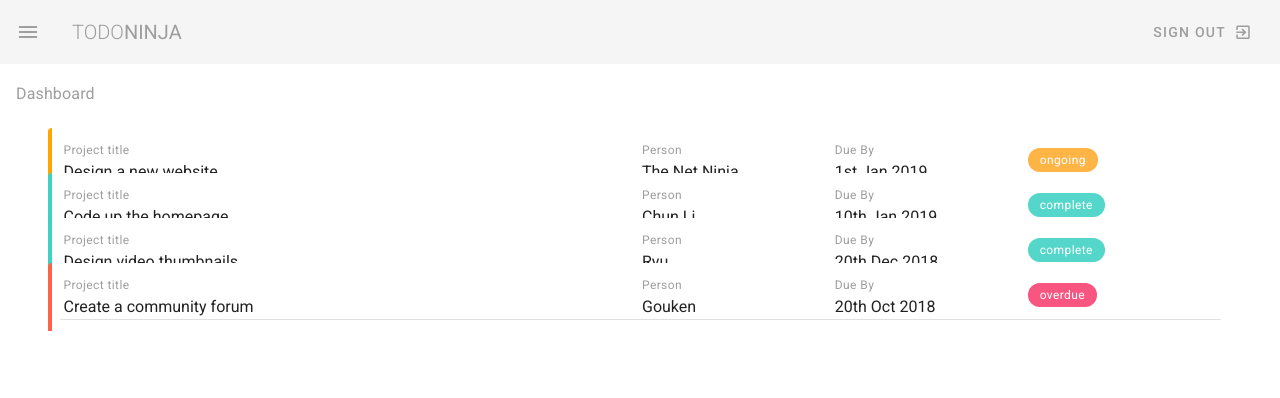
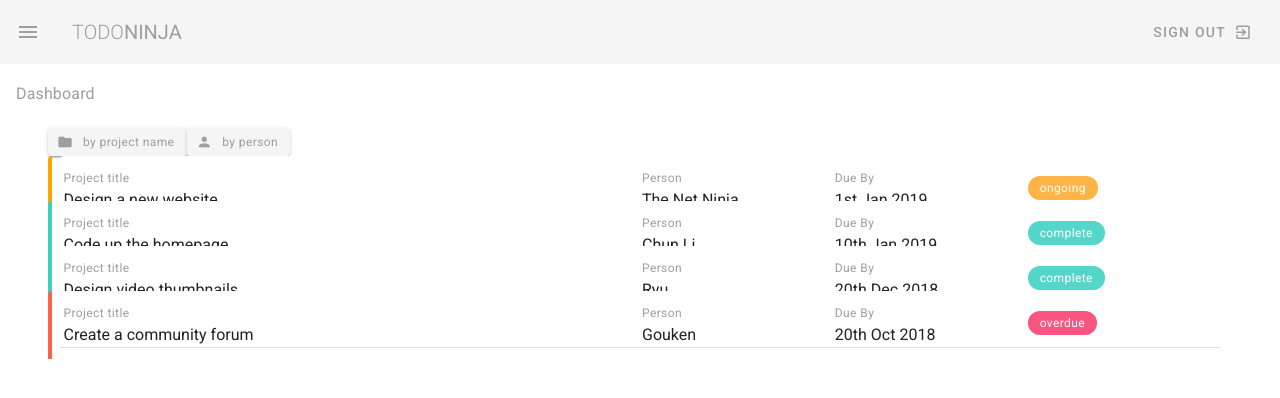
Before and after one commit to FBourhis/Vuetify-test, a Vue app: page / in a window 1280 px wide. Shown: the top 398 px of the page. Built offline with nearby package versions, Linux system fonts and the light colour scheme.

Commit message:
Sorting Projects by Name/Person

```diff
--- a/src/views/Dashboard.vue
+++ b/src/views/Dashboard.vue
@@ -4,11 +4,22 @@
 
     <v-container class="my-5">
 
+      <v-layout row class="mb-3">
+        <v-btn small flat class="grey--text" @click="sortBy('title')">
+          <v-icon left small>mdi-folder</v-icon>
+          <span class="caption text-lowercase">By project name</span>
+        </v-btn>
+        <v-btn small flat class="grey--text" @click="sortBy('person')">
+          <v-icon left small>mdi-account</v-icon>
+          <span class="caption text-lowercase">By person</span>
+        </v-btn>
+      </v-layout>
+
       <v-card flat v-for="project in projects" :key="project.title">
         <v-layout row wrap :class="`pa-3 project ${project.status}`">
           <v-flex xs12 md6>
             <div class="caption grey--text">Project title</div>
-              <div>{{ project.title}}</div>
+            <div>{{ project.title }}</div>
           </v-flex>
           <v-flex xs6 sm4 md2>
             <div class="caption grey--text">Person</div>
@@ -20,33 +31,68 @@
           </v-flex>
           <v-flex xs2 sm4 md2>
             <div>
-                <v-chip small :color="`${project.status}`" :class="`v-chip--active white--text caption my-2`"> {{project.status}} </v-chip>
+              <v-chip
+                small
+                :color="`${project.status}`"
+                :class="`v-chip--active white--text caption my-2`"
+              >
+                {{ project.status }}
+              </v-chip>
             </div>
           </v-flex>
         </v-layout>
         <v-divider></v-divider>
       </v-card>
-
     </v-container>
-
   </div>
 </template>
 
 <script>
-
 export default {
   data() {
     return {
       projects: [
-        { title: 'Design a new website', person: 'The Net Ninja', due: '1st Jan 2019', status: 'ongoing', content: 'Lorem ipsum dolor sit amet consectetur adipisicing elit. Sunt consequuntur eos eligendi illum minima adipisci deleniti, dicta mollitia enim explicabo fugiat quidem ducimus praesentium voluptates porro molestias non sequi animi!'},
-        { title: 'Code up the homepage', person: 'Chun Li', due: '10th Jan 2019', status: 'complete', content: 'Lorem ipsum dolor sit amet consectetur adipisicing elit. Sunt consequuntur eos eligendi illum minima adipisci deleniti, dicta mollitia enim explicabo fugiat quidem ducimus praesentium voluptates porro molestias non sequi animi!'},
-        { title: 'Design video thumbnails', person: 'Ryu', due: '20th Dec 2018', status: 'complete', content: 'Lorem ipsum dolor sit amet consectetur adipisicing elit. Sunt consequuntur eos eligendi illum minima adipisci deleniti, dicta mollitia enim explicabo fugiat quidem ducimus praesentium voluptates porro molestias non sequi animi!'},
-        { title: 'Create a community forum', person: 'Gouken', due: '20th Oct 2018', status: 'overdue', content: 'Lorem ipsum dolor sit amet consectetur adipisicing elit. Sunt consequuntur eos eligendi illum minima adipisci deleniti, dicta mollitia enim explicabo fugiat quidem ducimus praesentium voluptates porro molestias non sequi animi!'},
+        {
+          title: "Design a new website",
+          person: "The Net Ninja",
+          due: "1st Jan 2019",
+          status: "ongoing",
+          content:
+            "Lorem ipsum dolor sit amet consectetur adipisicing elit. Sunt consequuntur eos eligendi illum minima adipisci deleniti, dicta mollitia enim explicabo fugiat quidem ducimus praesentium voluptates porro molestias non sequi animi!",
+        },
+        {
+          title: "Code up the homepage",
+          person: "Chun Li",
+          due: "10th Jan 2019",
+          status: "complete",
+          content:
+            "Lorem ipsum dolor sit amet consectetur adipisicing elit. Sunt consequuntur eos eligendi illum minima adipisci deleniti, dicta mollitia enim explicabo fugiat quidem ducimus praesentium voluptates porro molestias non sequi animi!",
+        },
+        {
+          title: "Design video thumbnails",
+          person: "Ryu",
+          due: "20th Dec 2018",
+          status: "complete",
+          content:
+            "Lorem ipsum dolor sit amet consectetur adipisicing elit. Sunt consequuntur eos eligendi illum minima adipisci deleniti, dicta mollitia enim explicabo fugiat quidem ducimus praesentium voluptates porro molestias non sequi animi!",
+        },
+        {
+          title: "Create a community forum",
+          person: "Gouken",
+          due: "20th Oct 2018",
+          status: "overdue",
+          content:
+            "Lorem ipsum dolor sit amet consectetur adipisicing elit. Sunt consequuntur eos eligendi illum minima adipisci deleniti, dicta mollitia enim explicabo fugiat quidem ducimus praesentium voluptates porro molestias non sequi animi!",
+        },
       ],
+    };
+  },
+  methods: {
+      sortBy(prop) {
+        this.projects.sort((a, b) => a[prop] < b[prop] ? -1 : 1);
       }
     }
-}
-
+};
 </script>
 
 <style scoped>
```
Lines whose indentation alone changed are shown as unchanged.
